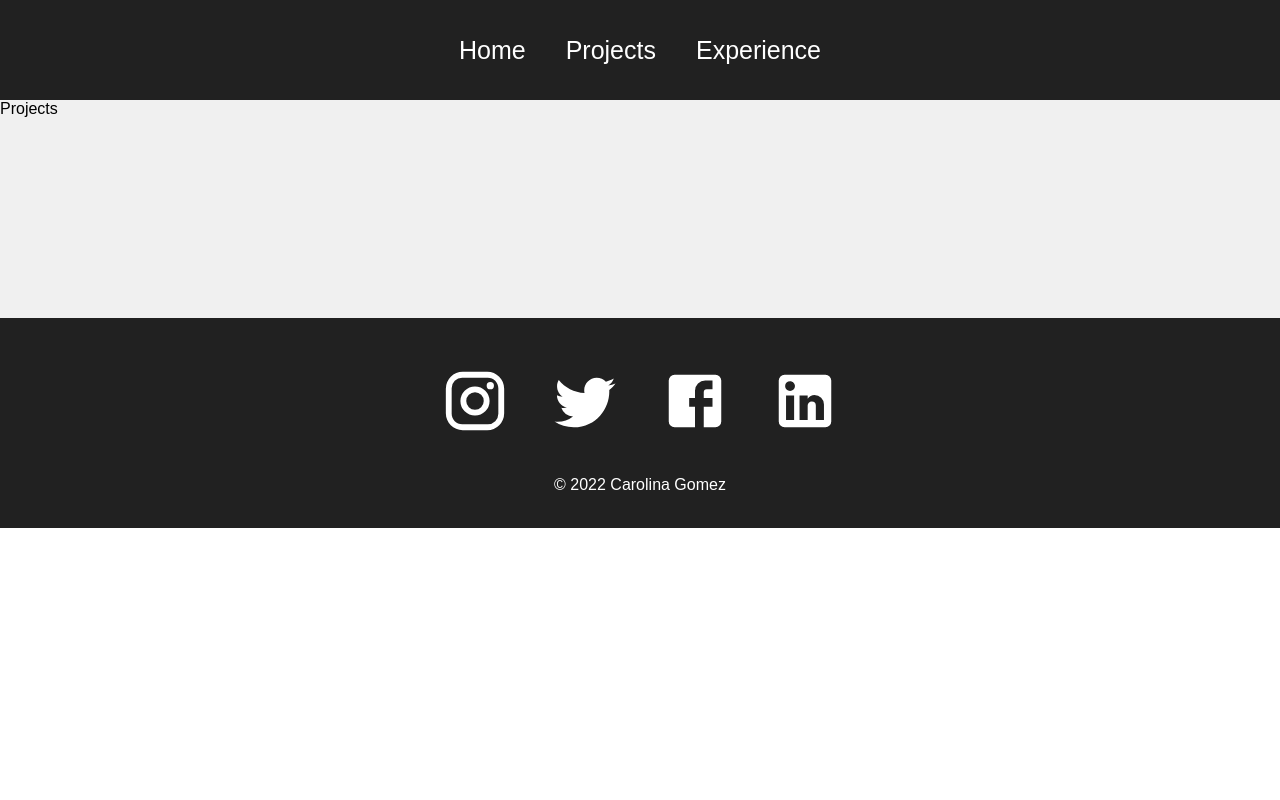
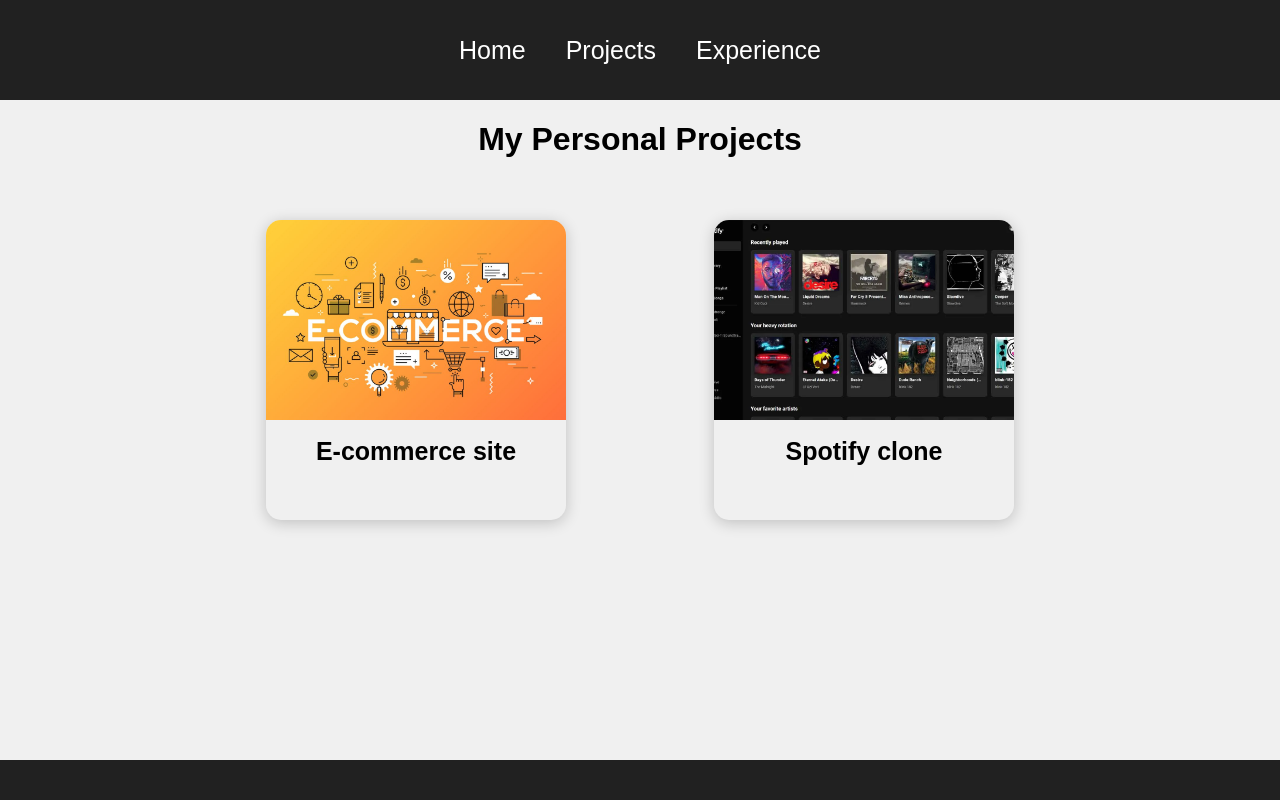
Before and after one commit to carolina-gomez/portfolio-website, a React (Create React App) app: page /projects in a window 1280 px wide. Shown: the top 800 px of the page. Built offline with nearby package versions, Linux system fonts and the light colour scheme.

Commit message:
Projects.js and ProjectIrem.js

```diff
--- /dev/null
+++ b/src/pages/ProjectItem.js
@@ -0,0 +1,12 @@
+import React from 'react'
+
+function ProjectItem({image, name}) {
+  return (
+    <div className='projectItem'>
+        <div style={{backgroundImage: `url(${image})`}} className="bgImage"/>
+        <h1>{name}</h1>
+    </div>
+  )
+}
+
+export default ProjectItem
--- a/src/pages/Projects.js
+++ b/src/pages/Projects.js
@@ -1,8 +1,19 @@
 import React from 'react'
+import ProjectItem from './ProjectItem'
+import ecommerceimg from "../assets/proj2.jpg"
+import spotifyimg from "../assets/proj3.webp"
+import "../styles/Projects.css"
+
 
 function Projects() {
   return (
-    <div>Projects</div>
+    <div className='projects'>
+      <h1>My Personal Projects</h1>
+      <div className='projectList'>
+        <ProjectItem name="E-commerce site" image={ecommerceimg}/>
+        <ProjectItem name="Spotify clone" image={spotifyimg}/>
+      </div>
+    </div>
   )
 }
 
```
Also changed, not shown: src/assets/proj2.jpg (added), src/assets/proj3.webp (added).
